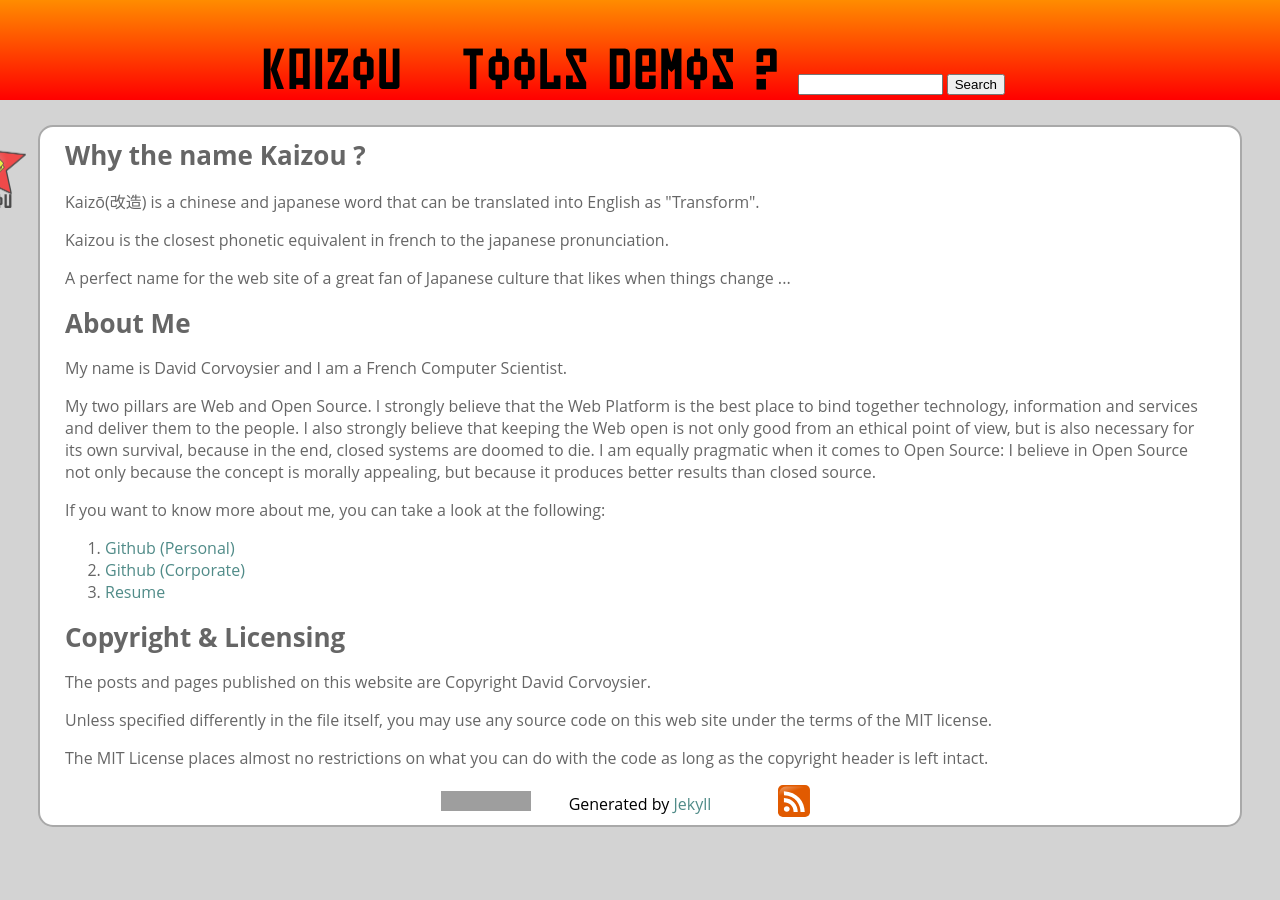
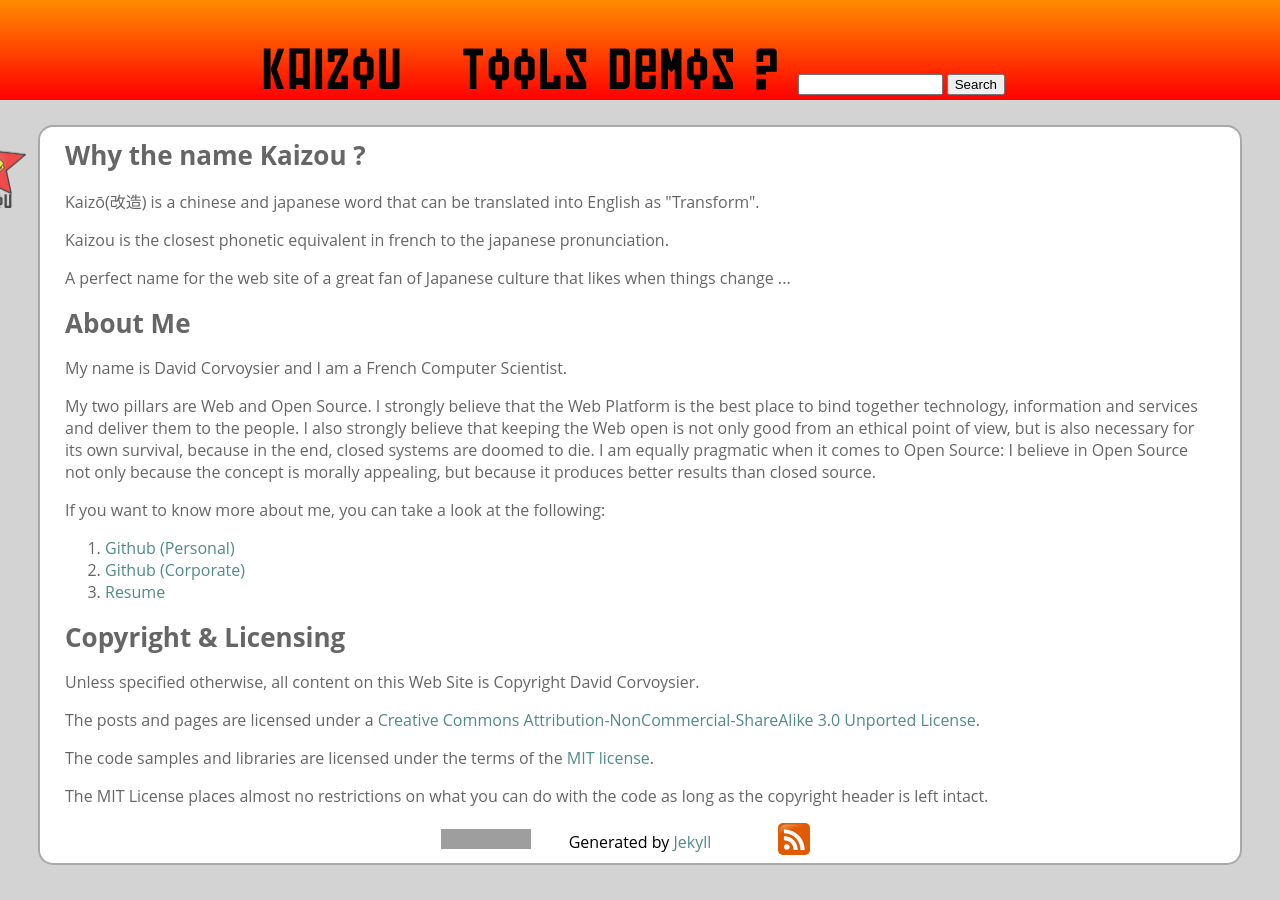
Before and after one commit to mgcrea/benchmark-kaizoumark, a Jekyll site: the page built from about.html, in a window 1280 px wide. Built offline with Jekyll 4.4.1, drawn with Linux system fonts in a browser that asks for light colours; Markdown is read by kramdown in place of the engine named in the settings; grey boxes are pictures that could not be loaded.

Commit message:
Clarified licensing

```diff
--- a/about.html
+++ b/about.html
@@ -26,8 +26,9 @@ published: true
     </section>
     <section>
         <h1>Copyright & Licensing</h1>
-        <p>The posts and pages published on this website are Copyright David Corvoysier.</p>
-        <p>Unless specified differently in the file itself, you may use any source code on this web site under the terms of the MIT license.</p>
+        <p>Unless specified otherwise, all content on this Web Site is Copyright David Corvoysier.</p>
+        <p>The posts and pages are licensed under a <a rel="license" href="http://creativecommons.org/licenses/by-nc-sa/3.0/">Creative Commons Attribution-NonCommercial-ShareAlike 3.0 Unported License</a>.</p>
+        <p>The code samples and libraries are licensed under the terms of the <a href="/license.txt">MIT license</a>.</p>
         <p>The MIT License places almost no restrictions on what you can do with the code as long as the copyright header is left intact.</p>
     </section>
 </article>
```
